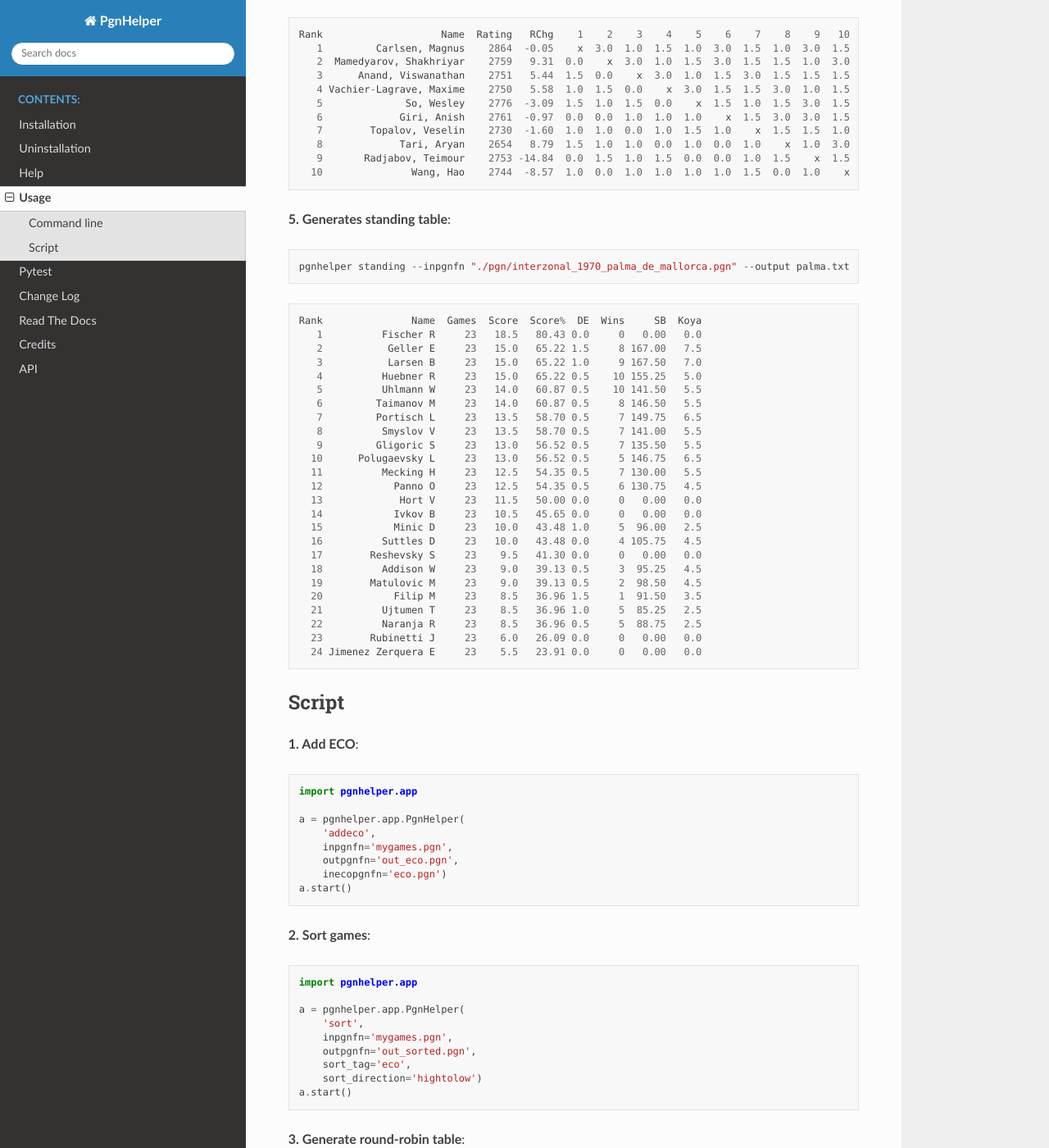
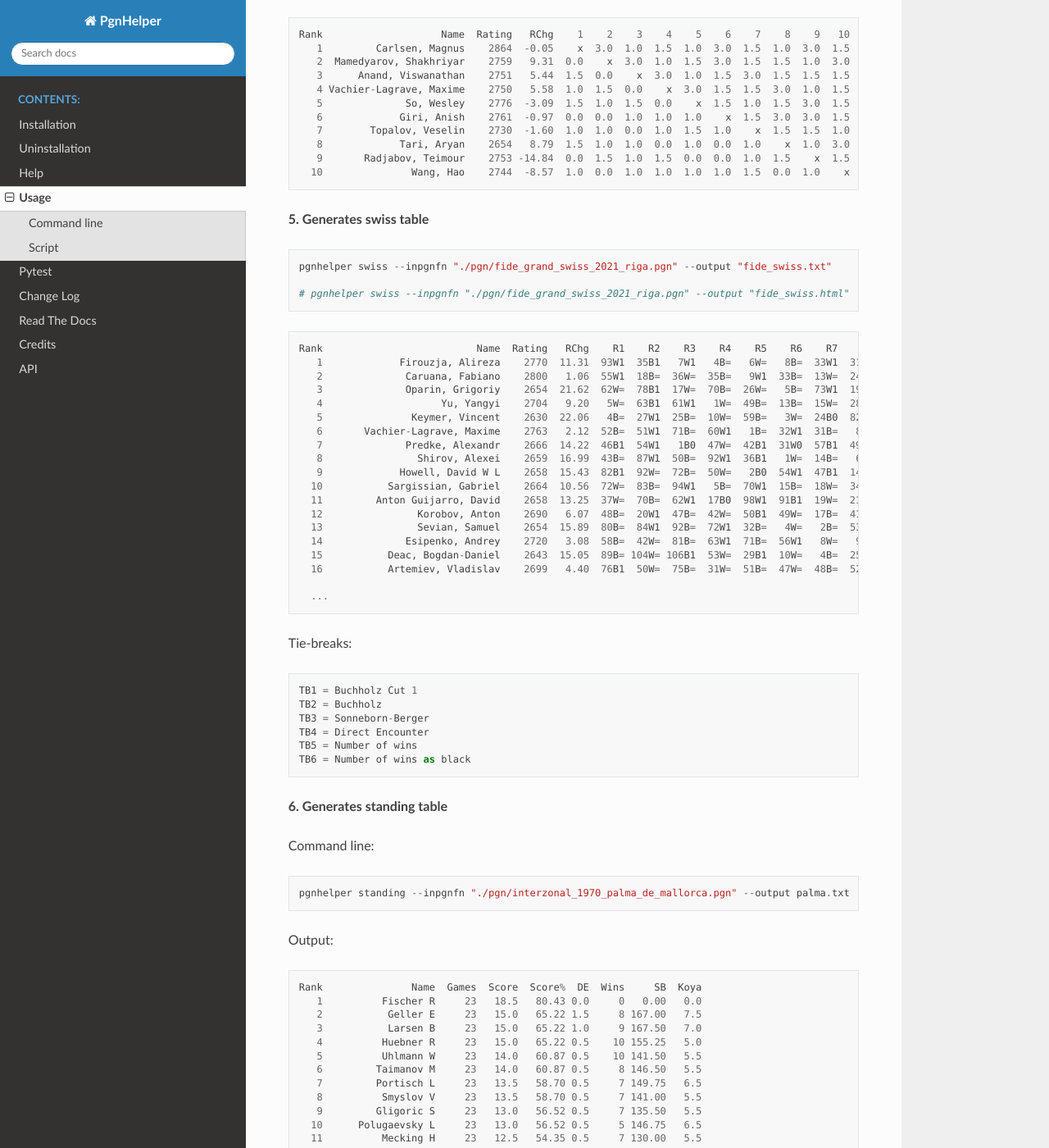
Before and after one commit to fsmosca/pgnhelper, a Sphinx documentation site: the page built from docs/usage.rst, in a window 1280 px wide and 1400 px high, scrolled down 1039 px. Shown: the whole window at 82% size. Built offline with Sphinx 7.4.7 and the Read the Docs theme 2.0.0, drawn with Linux system fonts in a browser that asks for light colours.

Commit message:
Update usage.rst

```diff
--- a/docs/usage.rst
+++ b/docs/usage.rst
@@ -35,7 +35,9 @@
       9           Svidler, Peter    2714  -6.02  0.0  0.5  0.5  0.0  0.0  0.5  0.5  0.5    x  1.0      9    3.5   38.89 0.0     0  0.00   0.0
      10         Swiercz, Dariusz    2655  -7.89  0.0  0.0  0.0  0.0  0.5  0.5  1.0  0.5  0.0    x      9    2.5   27.78 0.0     0  0.00   0.0
 
-**4. Generates a round-robin table with armageddon tie-break as in Norway Chess**::
+**4. Generates a round-robin table with armageddon tie-break as in Norway Chess**
+
+::
 
    pgnhelper roundrobin --inpgnfn norwaychess.pgn --armageddon-file norwaychess_arm.pgn --output norwaychess.html --win-point 3.0 --win-point-arm 1.5 --loss-point-arm 1.0 --show-max-score
 
@@ -53,11 +55,54 @@
     9       Radjabov, Teimour    2753 -14.84  0.0  1.5  1.0  1.5  0.0  0.0  1.0  1.5    x  1.5      9    8.0      27.0   29.63 0.0     0
    10               Wang, Hao    2744  -8.57  1.0  0.0  1.0  1.0  1.0  1.0  1.5  0.0  1.0    x      9    7.5      27.0   27.78 0.0     0
 
-**5. Generates standing table**::
+
+**5. Generates swiss table**
+
+::
+
+     pgnhelper swiss --inpgnfn "./pgn/fide_grand_swiss_2021_riga.pgn" --output "fide_swiss.txt"
+
+     # pgnhelper swiss --inpgnfn "./pgn/fide_grand_swiss_2021_riga.pgn" --output "fide_swiss.html"
+
+::
+
+   Rank                          Name  Rating   RChg    R1    R2    R3    R4    R5    R6    R7    R8    R9   R10   R11  Games  Score  Score%  TB1  TB2   TB3  TB4  TB5  TB6
+      1             Firouzja, Alireza    2770  11.31  93W1  35B1   7W1   4B=   6W=   8B=  33W1  31W1   2B0   9W1   3B=     11    8.0   72.73  0.0  0.0  0.00  0.0    0    0
+      2              Caruana, Fabiano    2800   1.06  55W1  18B=  36W=  35B=   9W1  33B=  13W=  24B1   1W1   6B=   7W=     11    7.5   68.18 67.0 72.5 49.75  0.0    4    1
+      3              Oparin, Grigoriy    2654  21.62  62W=  78B1  17W=  70B=  26W=   5B=  73W1  19B1   7W=  23B1   1W=     11    7.5   68.18 63.5 68.5 45.75  0.0    4    3
+      4                    Yu, Yangyi    2704   9.20   5W=  63B1  61W1   1W=  49B=  13B=  15W=  28B=  33W1   8B=   6W=     11    7.0   63.64 66.5 72.0 44.50  0.0    3    1
+      5               Keymer, Vincent    2630  22.06   4B=  27W1  25B=  10W=  59B=   3W=  24B0  82W1  53B1  29W1   9B=     11    7.0   63.64 65.5 70.0 43.25  0.0    4    1
+      6       Vachier-Lagrave, Maxime    2763   2.12  52B=  51W1  71B=  60W1   1B=  32W1  31B=   8W=  11B=   2W=   4B=     11    7.0   63.64 65.0 70.0 43.50  0.0    3    0
+      7              Predke, Alexandr    2666  14.22  46B1  54W1   1B0  47W=  42B1  31W0  57B1  49W1   3B=  11W=   2B=     11    7.0   63.64 64.5 70.0 42.25  0.0    5    3
+      8                Shirov, Alexei    2659  16.99  43B=  87W1  50B=  92W1  36B1   1W=  14B=   6B=  23W=   4W=  10B=     11    7.0   63.64 64.5 68.5 41.50  0.0    3    1
+      9             Howell, David W L    2658  15.43  82B1  92W=  72B=  50W=   2B0  54W1  47B1  14W1  12W1   1B0   5W=     11    7.0   63.64 62.5 66.5 40.25  0.0    5    2
+     10           Sargissian, Gabriel    2664  10.56  72W=  83B=  94W1   5B=  70W1  15B=  18W=  34B=  28W1  13B=   8W=     11    7.0   63.64 61.5 65.5 40.50  0.0    3    0
+     11         Anton Guijarro, David    2658  13.25  37W=  70B=  62W1  17B0  98W1  91B1  19W=  21B1   6W=   7B=  13W=     11    7.0   63.64 61.0 65.0 39.25  0.0    4    2
+     12                Korobov, Anton    2690   6.07  48B=  20W1  47B=  42W=  50B1  49W=  17B=  41W1   9B0  34W=  31B1     11    7.0   63.64 60.5 66.0 41.50  0.0    4    2
+     13                Sevian, Samuel    2654  15.89  80B=  84W1  92B=  72W1  32B=   4W=   2B=  53W1  30B=  10W=  11B=     11    7.0   63.64 60.5 64.5 39.75  0.0    3    0
+     14              Esipenko, Andrey    2720   3.08  58B=  42W=  81B=  63W1  71B=  56W1   8W=   9B0  64B1  31W1  15B=     11    7.0   63.64 60.0 64.5 40.00  0.0    4    1
+     15           Deac, Bogdan-Daniel    2643  15.05  89B= 104W= 106B1  53W=  29B1  10W=   4B=  25W=  18B=  38B1  14W=     11    7.0   63.64 60.0 63.0 39.25  0.0    3    3
+     16           Artemiev, Vladislav    2699   4.40  76B1  50W=  75B=  31W=  51B=  47W=  48B=  52W=  49B1  17W=  34B1     11    7.0   63.64 56.5 61.5 39.00  0.0    3    3
+
+     ...
+
+Tie-breaks::
+
+   TB1 = Buchholz Cut 1
+   TB2 = Buchholz
+   TB3 = Sonneborn-Berger
+   TB4 = Direct Encounter
+   TB5 = Number of wins
+   TB6 = Number of wins as black
+
+
+**6. Generates standing table**
+
+Command line::
 
    pgnhelper standing --inpgnfn "./pgn/interzonal_1970_palma_de_mallorca.pgn" --output palma.txt
 
-::
+Output::
 
    Rank               Name  Games  Score  Score%  DE  Wins     SB  Koya
       1          Fischer R     23   18.5   80.43 0.0     0   0.00   0.0
```
